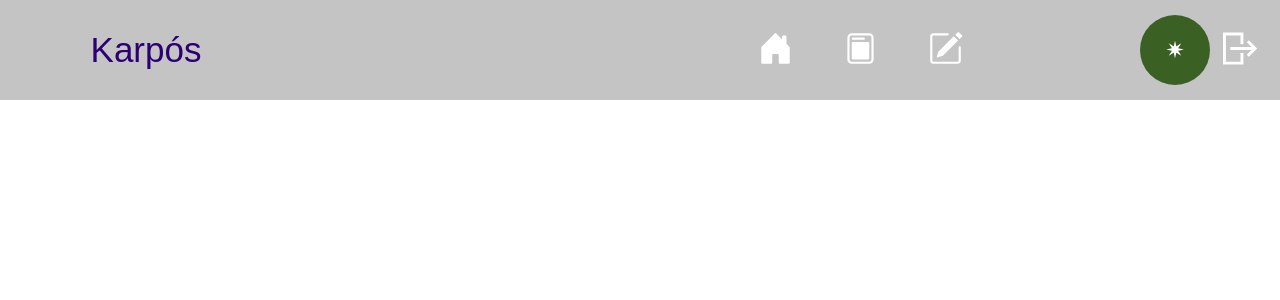
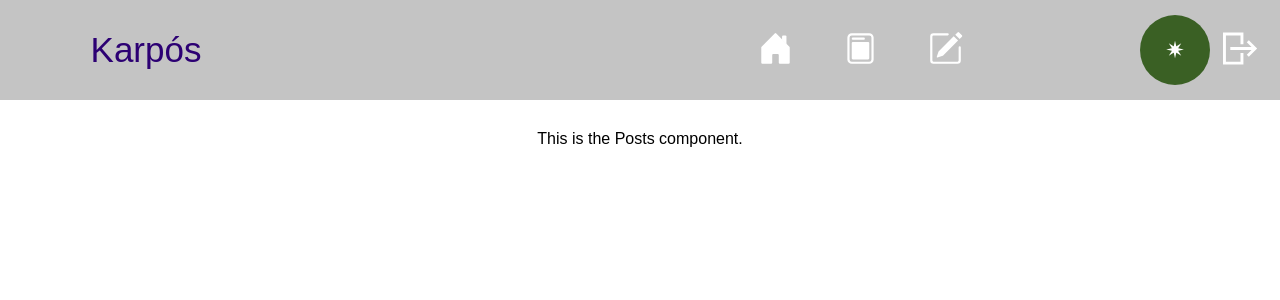
Before and after one commit to TKSomar/karpos, a React (Create React App) app: page /#/posts in a window 1280 px wide. Before the commit this address led to /#/post. Shown: the top 300 px of the page. Built offline with nearby package versions, Linux system fonts and the light colour scheme; a web font is replaced by a local one; what redux-promise-middleware would draw is missing.

Commit message:
Fixed nav, updated views and styling

```diff
--- a/src/App.css
+++ b/src/App.css
@@ -246,11 +246,12 @@ path {
 .dash_container {
   width: 100%;
   height: 100%;
+  top: 130px;
   display: flex;
   flex-direction: row;
   justify-content: center;
   align-items: center;
-  position: fixed;
+  position: relative;
 }
 
 .dashboard_fruit_box {
@@ -261,3 +262,42 @@ path {
   justify-content: center;
   align-items: center;
 }
+
+/* Posts */
+
+.posts_container {
+  width: 100%;
+  height: 100%;
+  top: 130px;
+  display: flex;
+  flex-direction: column;
+  justify-content: center;
+  align-items: center;
+  position: relative;
+}
+
+/* Post */
+
+.post_container {
+  width: 100%;
+  height: 100%;
+  top: 130px;
+  display: flex;
+  flex-direction: column;
+  justify-content: center;
+  align-items: center;
+  position: relative;
+}
+
+/* Profile */
+
+.profile_container {
+  width: 100%;
+  height: 100%;
+  top: 130px;
+  display: flex;
+  flex-direction: column;
+  justify-content: center;
+  align-items: center;
+  position: relative;
+}
--- a/src/App.js
+++ b/src/App.js
@@ -1,6 +1,7 @@
 import React from 'react';
 import routes from './routes';
 import {connect} from 'react-redux';
+import {withRouter} from 'react-router-dom';
 import './App.css';
 
 function App() {
@@ -13,4 +14,4 @@ function App() {
 
 const mapStateToProps = reduxState => reduxState
 
-export default connect(mapStateToProps)(App);
+export default withRouter(connect(mapStateToProps,)(App));
--- a/src/Components/Posts/Posts.js
+++ b/src/Components/Posts/Posts.js
@@ -21,7 +21,7 @@ class Posts extends Component {
           <Nav />
 
           <div className="posts_container">
-            This is the Posts Component.
+            This is the Posts component.
           </div>
 
         </div>
```
